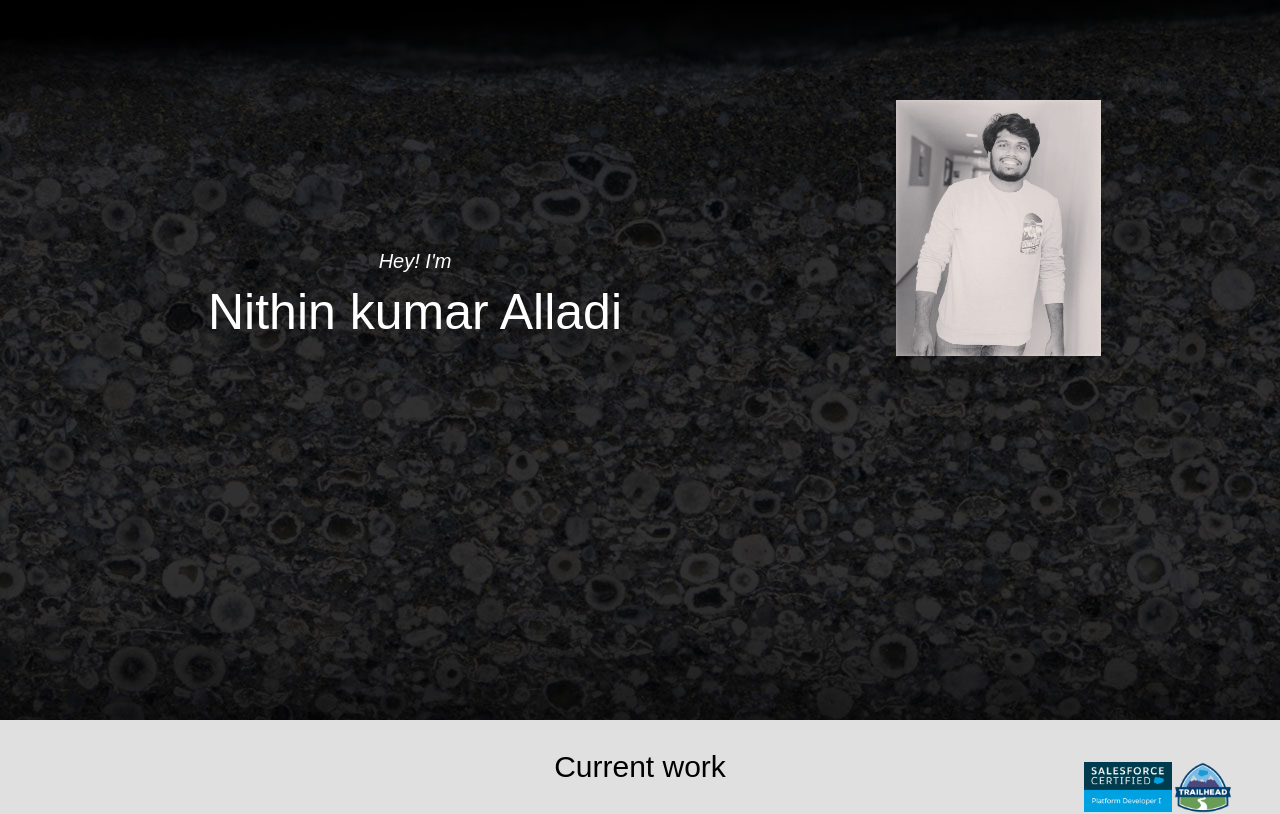
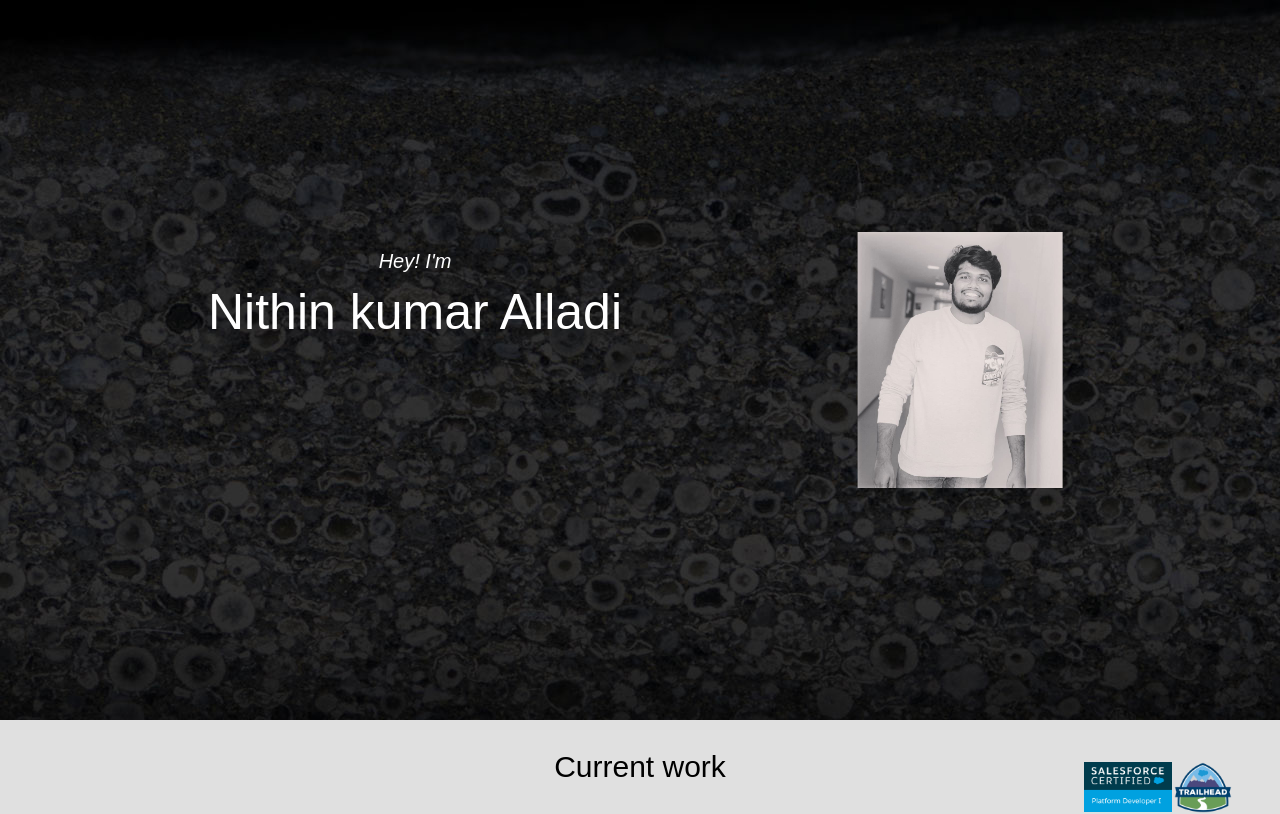
Before and after one commit to NithinKumarAlladi/Website, a React (Create React App) app: page / in a window 1280 px wide. Shown: the top 814 px of the page. Built offline with nearby package versions, Linux system fonts and the light colour scheme.

Commit message:
profile image adjusted

```diff
--- a/src/App.css
+++ b/src/App.css
@@ -42,8 +42,11 @@
 .img {
   position: absolute;
   height: 20vw;
-  border-color: white;
   border-width: 50px;
+  top: 45%;
+  left: 75%;
+  margin-right: -50%;
+  transform: translate(-50%, -50%);
 }
 .currDiv {
   width: 100vw;
--- a/src/Home.js
+++ b/src/Home.js
@@ -10,15 +10,7 @@ export default class Home extends Component {
     return (
       <div>
         <div className="introDiv">
-          <div
-            style={{ marginTop: 100, marginLeft: "70%", position: "absolute" }}
-          >
-            <img
-              style={{ borderWidth: 50, borderColor: "white" }}
-              className="img"
-              src={me}
-            />
-          </div>
+          <img className="img" src={me} />
           <p
             className="headPara"
             style={{
```
